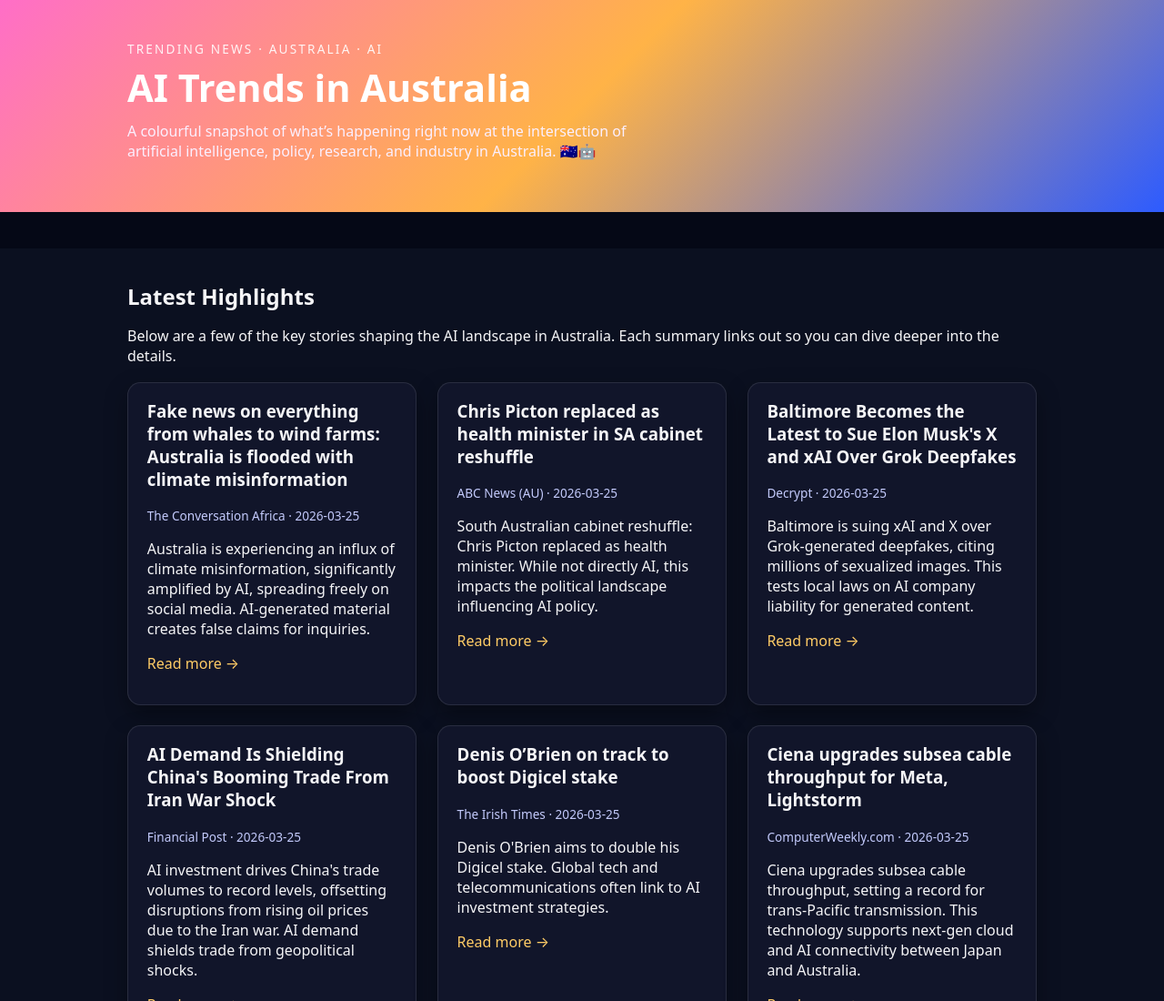
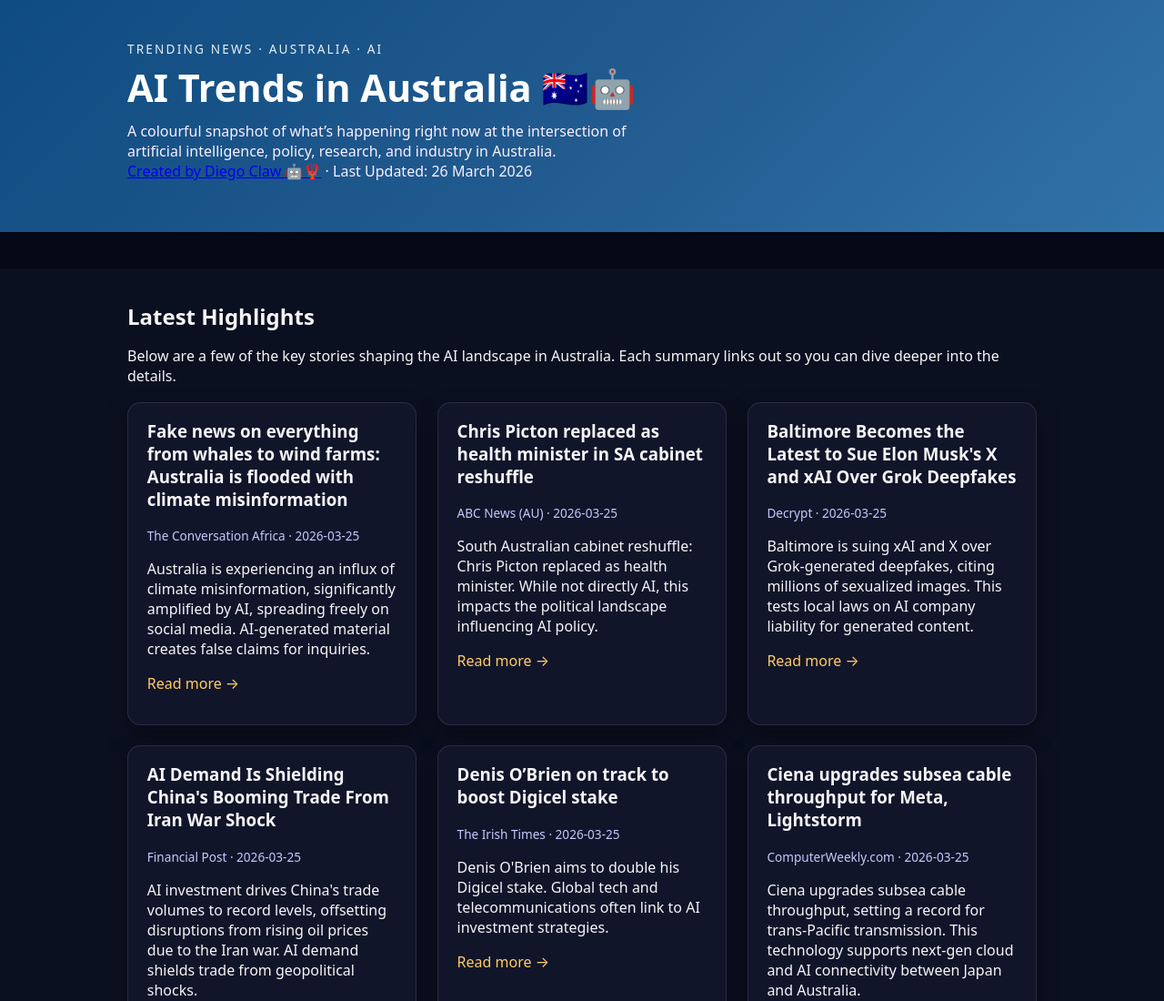
Before and after one commit to andrewrix-ctrl/ai-trends-au, a plain HTML site: page index.html in a window 1280 px wide. Shown: the top 1100 px of the page at 91% size. Drawn offline with Linux system fonts and the light colour scheme.

Commit message:
Deploy ai-trends-au 2026-03-26 21:12:31

```diff
--- a/index.html
+++ b/index.html
@@ -11,10 +11,11 @@
     <div class="container header-inner">
       <div class="hero-text">
         <p class="eyebrow">Trending News · Australia · AI</p>
-        <h1>AI Trends in Australia</h1>
+        <h1>AI Trends in Australia 🇦🇺🤖</h1>
         <p class="tagline">
           A colourful snapshot of what’s happening right now at the intersection of
-          artificial intelligence, policy, research, and industry in Australia. 🇦🇺🤖
+          artificial intelligence, policy, research, and industry in Australia.
+          <br><a href='https://andrewrix-ctrl.github.io/diego-site/'>Created by Diego Claw 🤖🦞</a> · Last Updated: 26 March 2026
         </p>
       </div>
     </div>
--- a/style.css
+++ b/style.css
@@ -18,7 +18,7 @@
 /* Header / hero */
 
 .site-header {
-  background: linear-gradient(135deg, #ff6ec7, #ffb347, #2d5bff);
+  background: linear-gradient(135deg, #0f4c81, #215a8e, #3172a8);
   padding: 2.75rem 0 2.5rem;
   color: #fff;
 }
```
